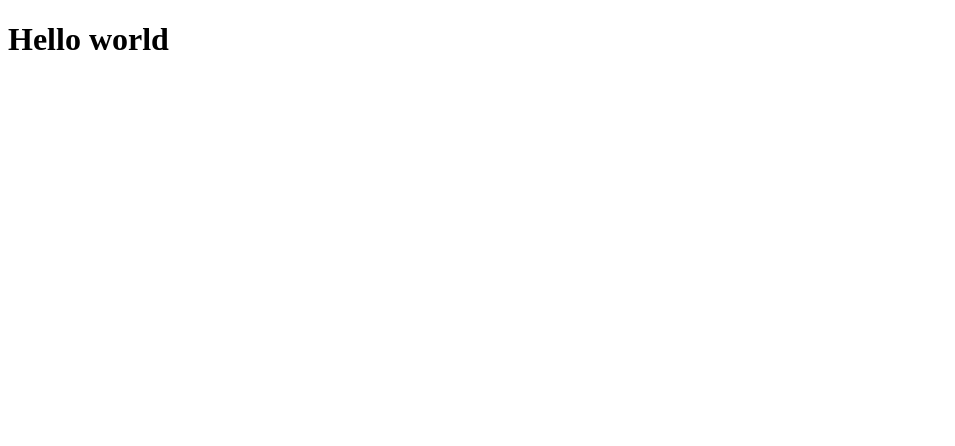
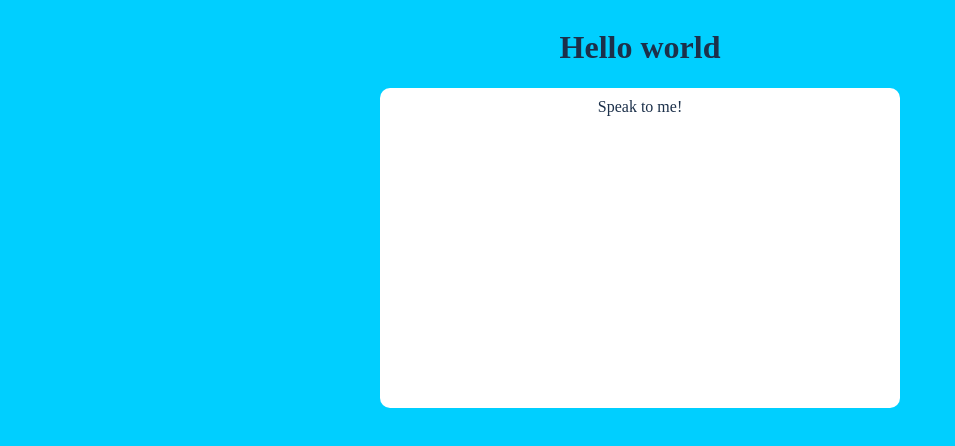
Before and after one commit to zineanteoh/nlp-coach, a React (Create React App) app: page / in a window 1280 px wide. Shown: the top 446 px of the page, without its empty margins (0-955 px from the left). Built offline with nearby package versions, Linux system fonts and the light colour scheme.

Commit message:
added simple frontend design

```diff
--- /dev/null
+++ b/src/App.css
@@ -0,0 +1,11 @@
+body {
+	background-color: #00cfff;
+	color: #1c304a;
+}
+
+.app {
+	display: flex;
+	flex-direction: column;
+	justify-content: center;
+	align-items: center;
+}
--- a/src/App.js
+++ b/src/App.js
@@ -1,7 +1,11 @@
+import { Home } from "./pages/Home";
+import "./App.css";
+
 function App() {
 	return (
-		<div className="App">
+		<div className="app">
 			<h1>Hello world</h1>
+			<Home />
 		</div>
 	);
 }
--- /dev/null
+++ b/src/pages/Home.css
@@ -0,0 +1,8 @@
+.container {
+	width: 500px;
+	height: 300px;
+	background-color: white;
+	padding: 10px;
+	border-radius: 10px;
+	text-align: center;
+}
--- /dev/null
+++ b/src/pages/Home.js
@@ -0,0 +1,10 @@
+import React from "react";
+import "./Home.css";
+
+export const Home = () => {
+	return (
+		<div className="container">
+			<div>Speak to me!</div>
+		</div>
+	);
+};
```
Also changed, not shown: 1 other file (tests, documents, lock files or other folders).
